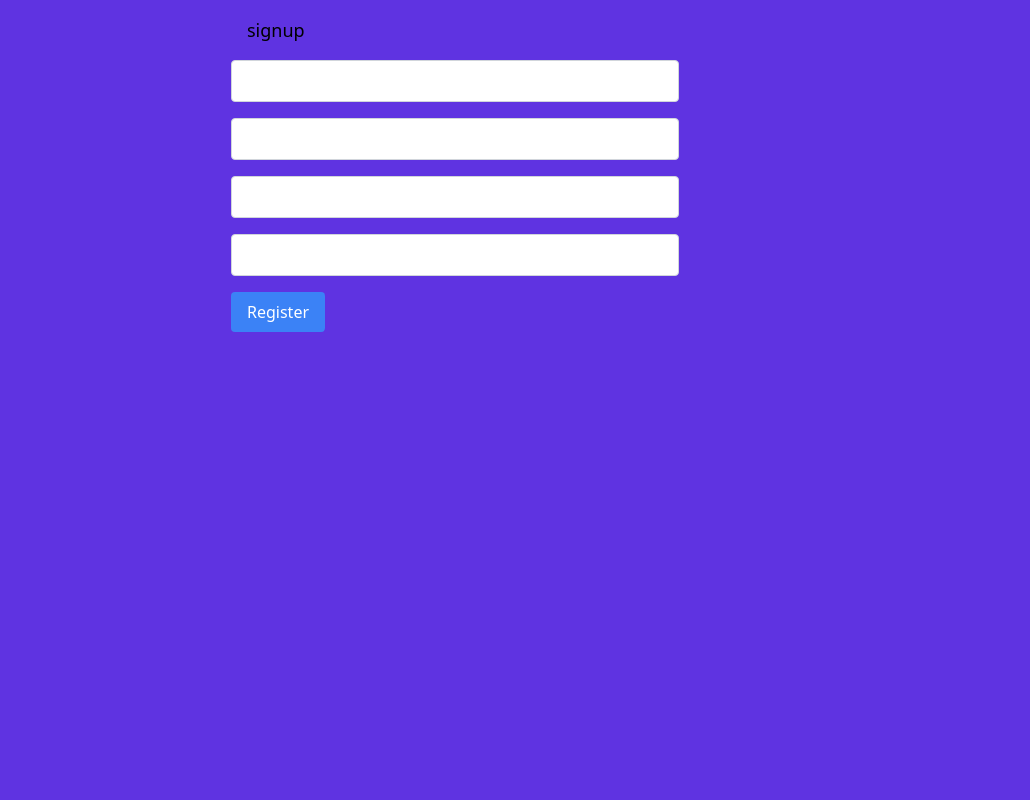
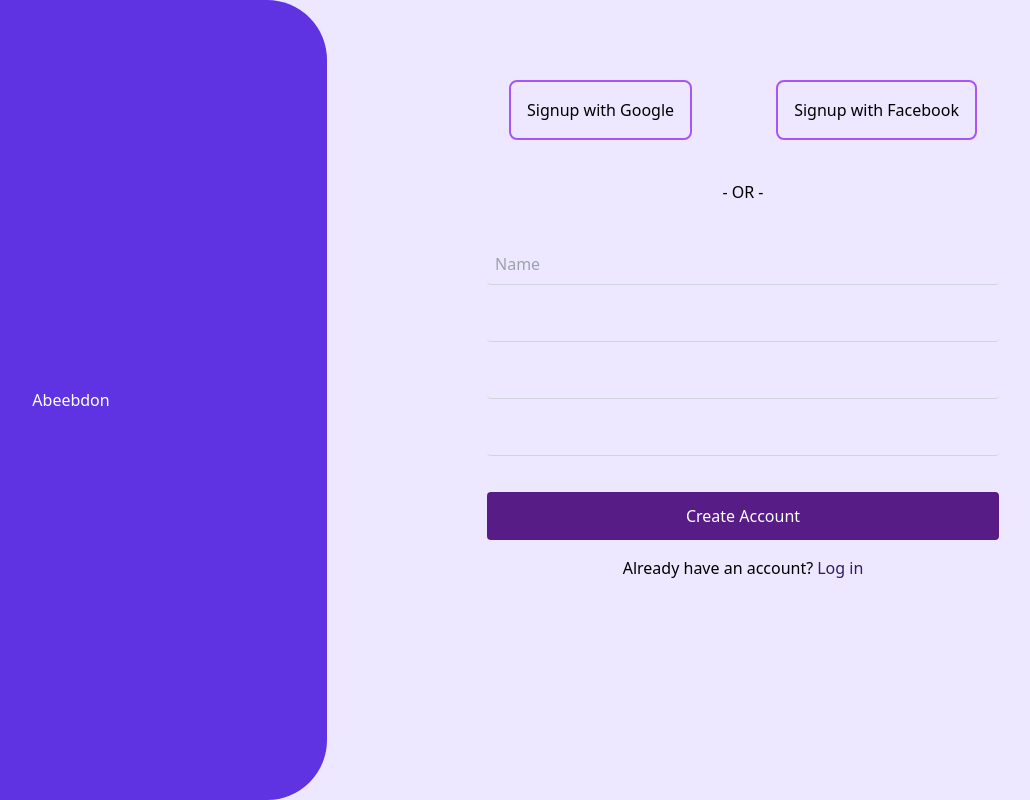
Before and after one commit to abeeebdon/task-management, a React (Vite) app: page /signup in a window 1280 px wide. Shown: the whole page, without its empty margins (185-1215 px from the left). Built offline with nearby package versions, Linux system fonts and the light colour scheme.

Commit message:
UI-design: signup page layout done

```diff
--- a/src/pages/auth/Signup.tsx
+++ b/src/pages/auth/Signup.tsx
@@ -1,5 +1,6 @@
 import { yupResolver } from '@hookform/resolvers/yup'
 import { useForm } from 'react-hook-form'
+import { Link } from 'react-router-dom'
 import * as yup from 'yup'
 interface FormData {
   name: string
@@ -38,21 +39,31 @@ const Signup = () => {
   }
 
   return (
-    <section className="bg-background min-h-screen w-full ">
-      <article className="max-w-md mx-auto">
-        <div className="text-lg p-4">signup</div>
+    <section className="bg-bg1 min-h-screen w-full flex justify-between gap-10 ">
+      <article className="basis-[40%] bg-background rounded-r-[60px] flex items-center justify-center">
+        <div className="text-white">
+          <h2>Abeebdon</h2>
+        </div>
+      </article>
+      <article className="basis-[55%] pt-10 ">
+        <div className="flex justify-around gap-10  max-w-lg mx-auto mt-10 [&>*]:rounded-lg [&>*]:border-2 [&>*]:border-purple-500 [&>*]:p-4">
+          <button>Signup with Google</button>
+          <button>Signup with Facebook</button>
+        </div>
+        <p className="text-center my-10">- OR -</p>
 
         {/* name, email, password, confirmPassword, signupButton */}
         <form
           onSubmit={handleSubmit(onSubmit)}
-          className="space-y-4 max-w-md mx-auto"
+          className="space-y-4 max-w-lg mx-auto"
         >
           <div>
             <input
               type="text"
               id="name"
+              placeholder="Name"
               {...register('name')}
-              className={`border p-2 w-full rounded ${
+              className={`border-b bg-transparent p-2 text-dpurple w-full rounded ${
                 errors.name ? 'border-red-500' : 'border-gray-300'
               }`}
             />
@@ -67,7 +78,7 @@ const Signup = () => {
               type="email"
               id="email"
               {...register('email')}
-              className={`border p-2 w-full rounded ${
+              className={`border-b bg-transparent p-2 text-dpurple w-full rounded ${
                 errors.email ? 'border-red-500' : 'border-gray-300'
               }`}
             />
@@ -82,7 +93,7 @@ const Signup = () => {
               type="password"
               id="password"
               {...register('password')}
-              className={`border p-2 w-full rounded ${
+              className={`border-b bg-transparent p-2 text-dpurple w-full rounded ${
                 errors.password ? 'border-red-500' : 'border-gray-300'
               }`}
             />
@@ -97,7 +108,7 @@ const Signup = () => {
               type="password"
               id="confirmPassword"
               {...register('confirmPassword')}
-              className={`border p-2 w-full rounded ${
+              className={`border-b bg-transparent p-2 text-dpurple w-full rounded ${
                 errors.confirmPassword ? 'border-red-500' : 'border-gray-300'
               }`}
             />
@@ -109,12 +120,21 @@ const Signup = () => {
           </div>
 
           {/* Submit Button */}
-          <button
-            type="submit"
-            className="bg-blue-500 text-white px-4 py-2 rounded hover:bg-blue-600"
-          >
-            Register
-          </button>
+
+          <div className="pt-5">
+            <button
+              type="submit"
+              className="bg-purple-900  text-white w-full px-4 py-3 rounded hover:bg-blue-600"
+            >
+              Create Account
+            </button>
+          </div>
+          <div className="flex justify-center gap-1">
+            <p>Already have an account?</p>
+            <Link to="/login" className="text-dpurple">
+              Log in
+            </Link>
+          </div>
         </form>
       </article>
     </section>
--- a/tailwind.config.js
+++ b/tailwind.config.js
@@ -7,8 +7,9 @@ export default {
         background: '#5F33E1',
         foreground: '',
         secondary: '#6E6A7C',
-        vlpurple: '#2E1C64',
-        lpurple: '#1F1736',
+        dpurple: '#2E1C64',
+        vdpurple: '#1F1736',
+        bg1: '#EDE8FF',
       },
     },
   },
```
